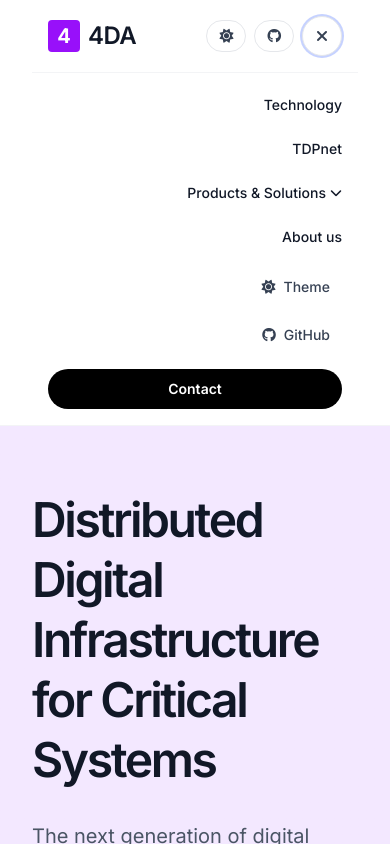
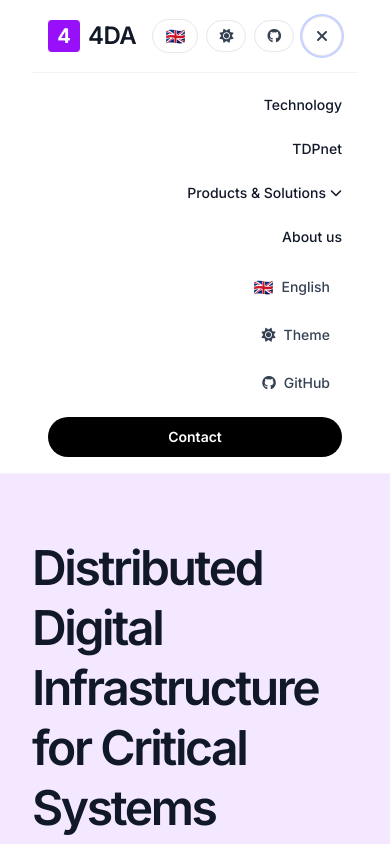
Before and after one commit to alemioma/4DA-v3, a website built with webpack: page index.html in a window 390 px wide. Both pictures are taken after a click on the button 322 px from the left and 36 px from the top of the page. Shown: the top 844 px of the page. Built offline with nearby package versions, Linux system fonts and the light colour scheme; files whose address does not match are found by name.

Commit message:
dropdown idioma creado

```diff
--- a/sections/navbar.html
+++ b/sections/navbar.html
@@ -54,6 +54,10 @@
       </div>
 
       <div class="flex items-center gap-2 md:gap-4">
+        <button type="button" class="inline-flex items-center justify-center rounded-full border border-gray-200 bg-white px-3 md:px-4 py-2 text-sm font-medium text-gray-700 hover:bg-gray-100 focus:outline-none focus:ring-2 focus:ring-indigo-200">
+          <span class="text-base leading-none">🇬🇧</span>
+          <span class="hidden md:inline ml-2">English</span>
+        </button>
 
         <button id="themeToggle" class="inline-flex items-center justify-center rounded-full border border-gray-200 bg-white px-3 md:px-4 py-2 text-sm font-medium text-gray-700 hover:bg-gray-100 focus:outline-none focus:ring-2 focus:ring-indigo-200" type="button" aria-label="Cambiar tema" aria-pressed="false">
           <i class="fas fa-sun" data-theme-icon="sun" aria-hidden="true"></i>
@@ -93,6 +97,10 @@
       </div>
 
       <div class="mt-4 flex flex-col gap-3 text-sm font-medium text-right">
+        <button type="button" class="inline-flex items-center justify-end w-full border-gray-200 bg-white px-3 py-2 text-sm font-medium text-gray-700 hover:bg-gray-100 focus:outline-none focus:ring-2 focus:ring-indigo-200">
+          <span class="text-base leading-none me-2">🇬🇧</span>
+          <span>English</span>
+        </button>
 
         <button id="mobileThemeToggle" class="inline-flex items-center justify-end w-full border-gray-200 bg-white px-3 py-2 text-sm font-medium text-gray-700 hover:bg-gray-100 focus:outline-none focus:ring-2 focus:ring-indigo-200" type="button" aria-label="Cambiar tema" aria-pressed="false">
           <i class="fas fa-sun" data-theme-icon="sun" aria-hidden="true"></i>
```
